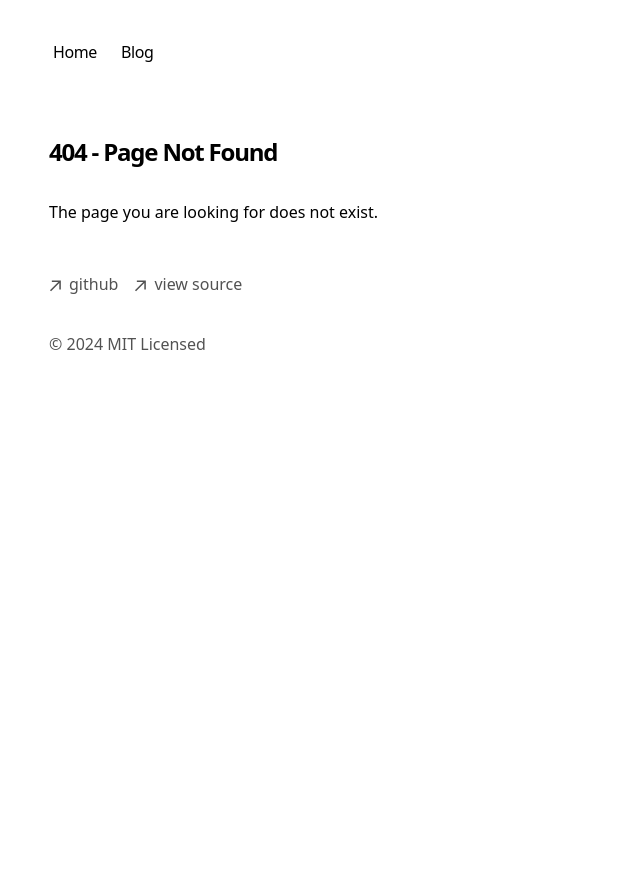
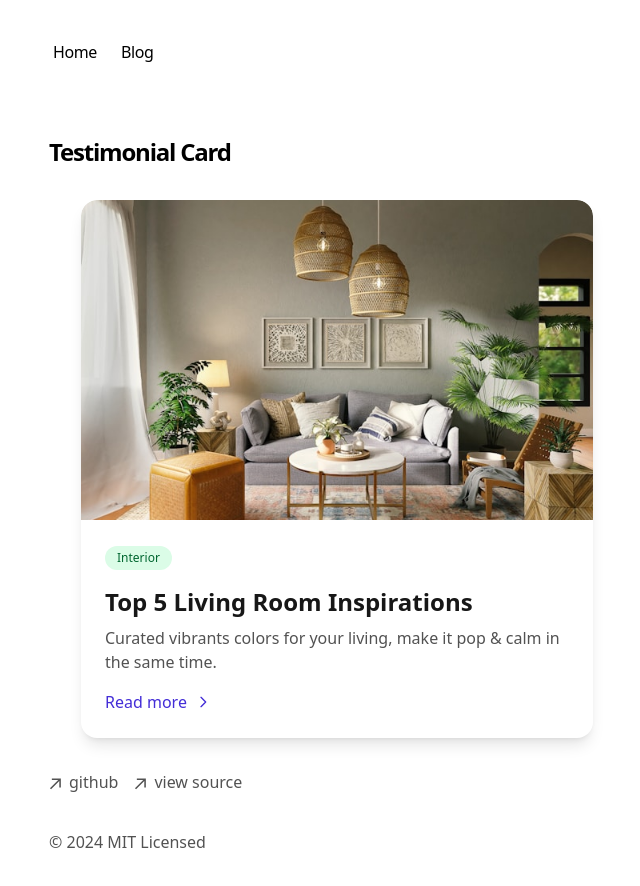
Before and after one commit to Scc33/portfolio, a Next.js app: page /blogCard in a window 1280 px wide. Before the commit this address had no page. Shown: the top 886 px of the page, without its empty margins (303-943 px from the left). Before the commit the page ends 832 px from the top, so only its background shows below. Built offline with nearby package versions, Linux system fonts and the light colour scheme.

Commit message:
Add BlogCard component and page

```diff
--- /dev/null
+++ b/app/blogCard/components/BlogCard.jsx
@@ -0,0 +1,53 @@
+import React from "react";
+import Image from "next/image";
+import Link from "next/link";
+
+const BlogCard = () => {
+  return (
+    <div className="max-w-sm sm:max-w-md lg:max-w-lg mx-auto bg-white rounded-2xl overflow-hidden shadow-lg">
+      <div className="relative h-48 sm:h-64 lg:h-80">
+        <Image
+          src="/blogCard/roomImage.jpg"
+          alt="Living room interior"
+          layout="fill"
+          objectFit="cover"
+          className="rounded-t-2xl"
+        />
+      </div>
+      <div className="p-6">
+        <span className="inline-block bg-green-100 text-green-800 px-3 py-1 text-xs font-medium rounded-full mb-4">
+          Interior
+        </span>
+        <h2 className="text-2xl font-semibold text-neutral-900 mb-2">
+          Top 5 Living Room Inspirations
+        </h2>
+        <p className="text-neutral-600 mb-4">
+          Curated vibrants colors for your living, make it pop & calm in the
+          same time.
+        </p>
+        <Link
+          href="/"
+          className="text-indigo-700 font-medium hover:text-indigo-800 focus:outline-none focus:ring-2 focus:ring-indigo-500 focus:ring-offset-2 inline-flex items-center"
+        >
+          Read more
+          <svg
+            className="w-4 h-4 ml-2"
+            fill="none"
+            stroke="currentColor"
+            viewBox="0 0 24 24"
+            xmlns="http://www.w3.org/2000/svg"
+          >
+            <path
+              strokeLinecap="round"
+              strokeLinejoin="round"
+              strokeWidth={2}
+              d="M9 5l7 7-7 7"
+            />
+          </svg>
+        </Link>
+      </div>
+    </div>
+  );
+};
+
+export default BlogCard;
--- /dev/null
+++ b/app/blogCard/page.tsx
@@ -0,0 +1,15 @@
+import BlogCard from './components/BlogCard'
+
+export const metadata = {
+  title: 'Blog Card',
+  description: 'Blog card featuring editorial content, including an article cover image, a content category tag, a title, a brief description, and a call-to-action (CTA) link.',
+}
+
+export default function Page() {
+  return (
+    <section>
+      <h1 className="font-semibold text-2xl mb-8 tracking-tighter">Testimonial Card</h1>
+      <BlogCard />
+    </section>
+  )
+}
--- a/app/components/posts.tsx
+++ b/app/components/posts.tsx
@@ -1,6 +1,6 @@
 import Link from "next/link";
 
-export function BlogPosts() {
+export function PortfolioPieces() {
   return (
     <div>
       <Link className="flex flex-col space-y-1 mb-4" href={`/testimonialCard`}>
@@ -13,6 +13,16 @@ export function BlogPosts() {
           </p>
         </div>
       </Link>
+      <Link className="flex flex-col space-y-1 mb-4" href={`/blogCard`}>
+        <div className="w-full flex flex-col md:flex-row space-x-0 md:space-x-2">
+          <p className="text-neutral-600 dark:text-neutral-400 w-[100px] tabular-nums">
+            7/2/2024
+          </p>
+          <p className="text-neutral-900 dark:text-neutral-100 tracking-tight">
+            Blog Card
+          </p>
+        </div>
+      </Link>
     </div>
   );
 }
--- a/app/page.tsx
+++ b/app/page.tsx
@@ -1,4 +1,4 @@
-import { BlogPosts } from 'app/components/posts'
+import { PortfolioPieces } from 'app/components/posts'
 
 export default function Page() {
   return (
@@ -7,7 +7,7 @@ export default function Page() {
         My Portfolio
       </h1>
       <div className="my-8">
-        <BlogPosts />
+        <PortfolioPieces />
       </div>
     </section>
   )
```
Also changed, not shown: public/blogCard/roomImage.jpg (added).
